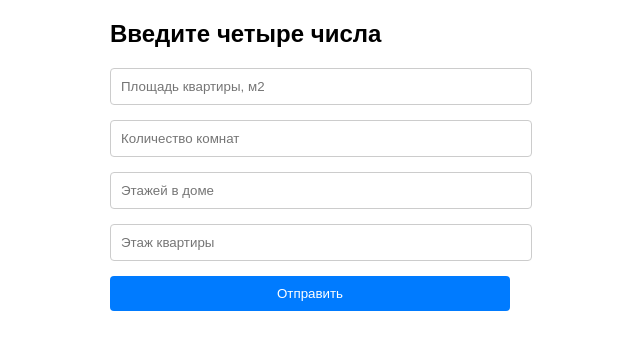
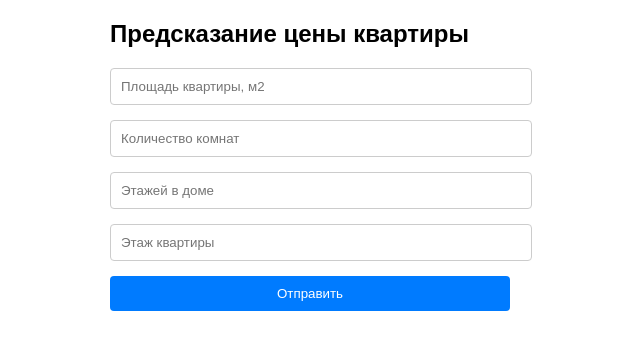
Before and after one commit to PATAU4/pabd25, a Flask app: page / in a window 1280 px wide. Shown: the top 350 px of the page, without its empty margins (330-970 px from the left). Run offline with Flask 3, Linux system fonts and the light colour scheme; parts of the project's set-up code (start-up, migrations or seed data) failed here and were passed over.

Commit message:
changed head in html

```diff
--- /dev/null
+++ b/service/tempCodeRunnerFile.py
@@ -0,0 +1 @@
+Flask
--- a/service/templates/index.html
+++ b/service/templates/index.html
@@ -40,7 +40,7 @@
 </head>
 <body>
     <div class="form-container">
-        <h2>Введите четыре числа</h2>
+        <h2>Предсказание цены квартиры</h2>
         <form id="numberForm">
             <input type="number" id="num1" placeholder="Площадь квартиры, м2" required>
             <input type="number" id="num2" placeholder="Количество комнат" required>
--- /dev/null
+++ b/src/tempCodeRunnerFile.py
@@ -0,0 +1,3 @@
+    # parse_data по умолчанию False
+    if args.parse_data:
+        parse_cian(args.n_rooms)
```
Also changed, not shown: 1 other file.
